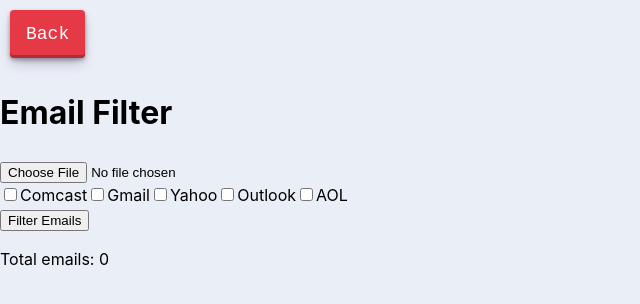
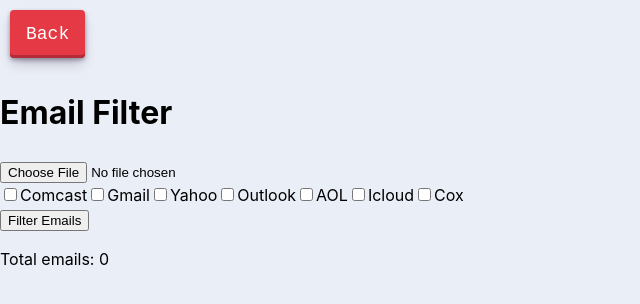
Before and after one commit to INRGI/CopyMaker, a React (Vite) app: page /emailFilter in a window 1280 px wide. Shown: the top 304 px of the page, without its empty margins (0-640 px from the left). Built offline with nearby package versions, Linux system fonts and the light colour scheme.

Commit message:
Add cox and icloud

```diff
--- a/src/components/EmailFilter/EmailFilter.jsx
+++ b/src/components/EmailFilter/EmailFilter.jsx
@@ -11,6 +11,8 @@ const EmailFilter = () => {
     yahoo: false,
     outlook: false,
     aol: false,
+    icloud: false,
+    cox: false,
   });
 
   const handleFileUpload = (e) => {
@@ -107,6 +109,24 @@ const EmailFilter = () => {
           />
           AOL
         </label>
+        <label>
+          <input
+            type="checkbox"
+            name="icloud"
+            checked={excludeDomains.icloud}
+            onChange={handleCheckboxChange}
+          />
+          Icloud
+        </label>
+        <label>
+          <input
+            type="checkbox"
+            name="cox"
+            checked={excludeDomains.cox}
+            onChange={handleCheckboxChange}
+          />
+          Cox
+        </label>
       </div>
       <button onClick={filterEmails}>Filter Emails</button>
       {isFiltered && (
```
